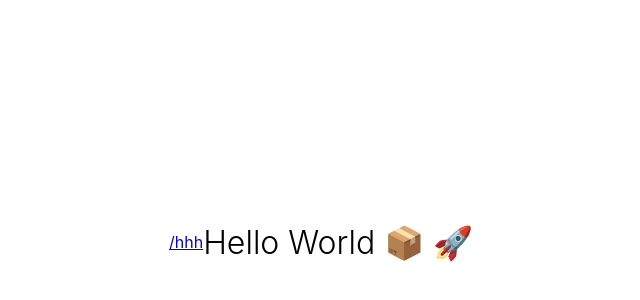
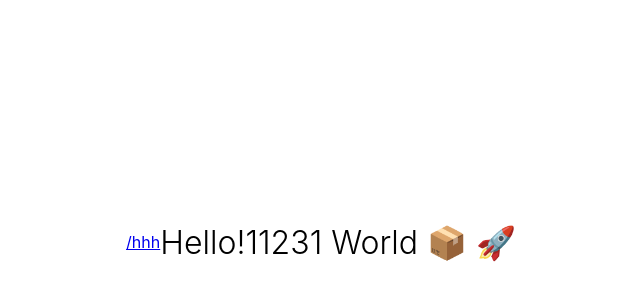
Before and after one commit to gazedash/parcel-preact-preprocessors-postcss, a Preact app: page / in a window 1280 px wide. Shown: the part 158-458 px from the top of the page, without its empty margins (319-959 px from the left). Built offline with nearby package versions, Linux system fonts and the light colour scheme.

Commit message:
wooot! postcss + autoprefixer

```diff
--- a/package.json
+++ b/package.json
@@ -16,6 +16,8 @@
     "parcel-bundler": "^1.2.0"
   },
   "dependencies": {
+    "autoprefixer": "^7.2.4",
+    "postcss-modules": "^1.1.0",
     "preact": "^8.2.7",
     "preact-compat": "^3.17.0"
   }
--- a/src/App.css
+++ b/src/App.css
@@ -6,10 +6,15 @@ body {
   margin: 0;
 }
 
+a {
+  /* test autoprefixer */
+  animation: MyAnimation 2s; /* IE >9, Fx >15, Op >12.0 */
+}
+
 body {
   background: white;
-  font-family: -apple-system, BlinkMacSystemFont, 'Segoe UI', Helvetica, Arial,
-    sans-serif, 'Apple Color Emoji', 'Segoe UI Emoji', 'Segoe UI Symbol';
+  font-family: -apple-system, BlinkMacSystemFont, "Segoe UI", Helvetica, Arial,
+    sans-serif, "Apple Color Emoji", "Segoe UI Emoji", "Segoe UI Symbol";
 }
 
 div {
--- a/src/App.js
+++ b/src/App.js
@@ -8,7 +8,7 @@ export default class App extends Component {
     return (
       <div>
         <Link url="/hhh" />
-        <h1>Hello World 📦 🚀</h1>
+        <h1>Hello!11231 World 📦 🚀</h1>
       </div>
     );
   }
```
Also changed, not shown: .postcssrc (added), 1 other file (tests, documents, lock files or other folders).
